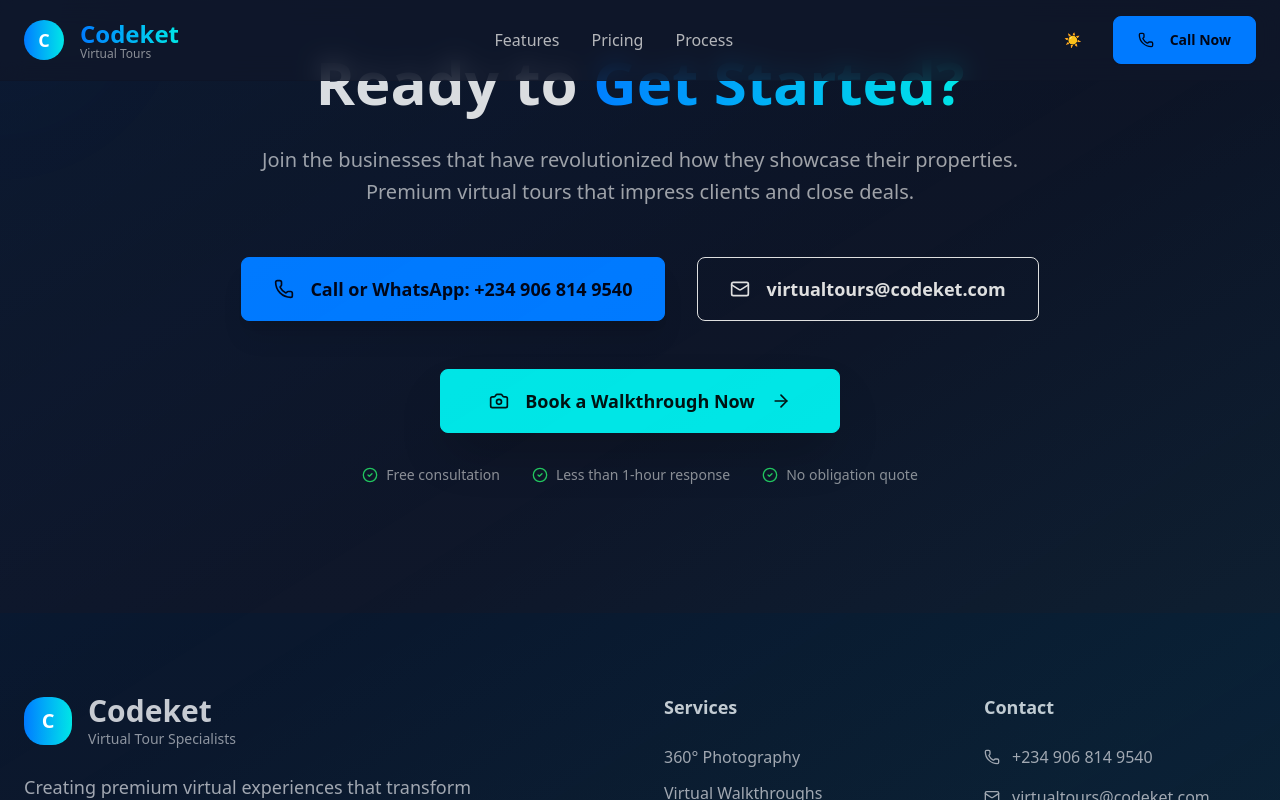
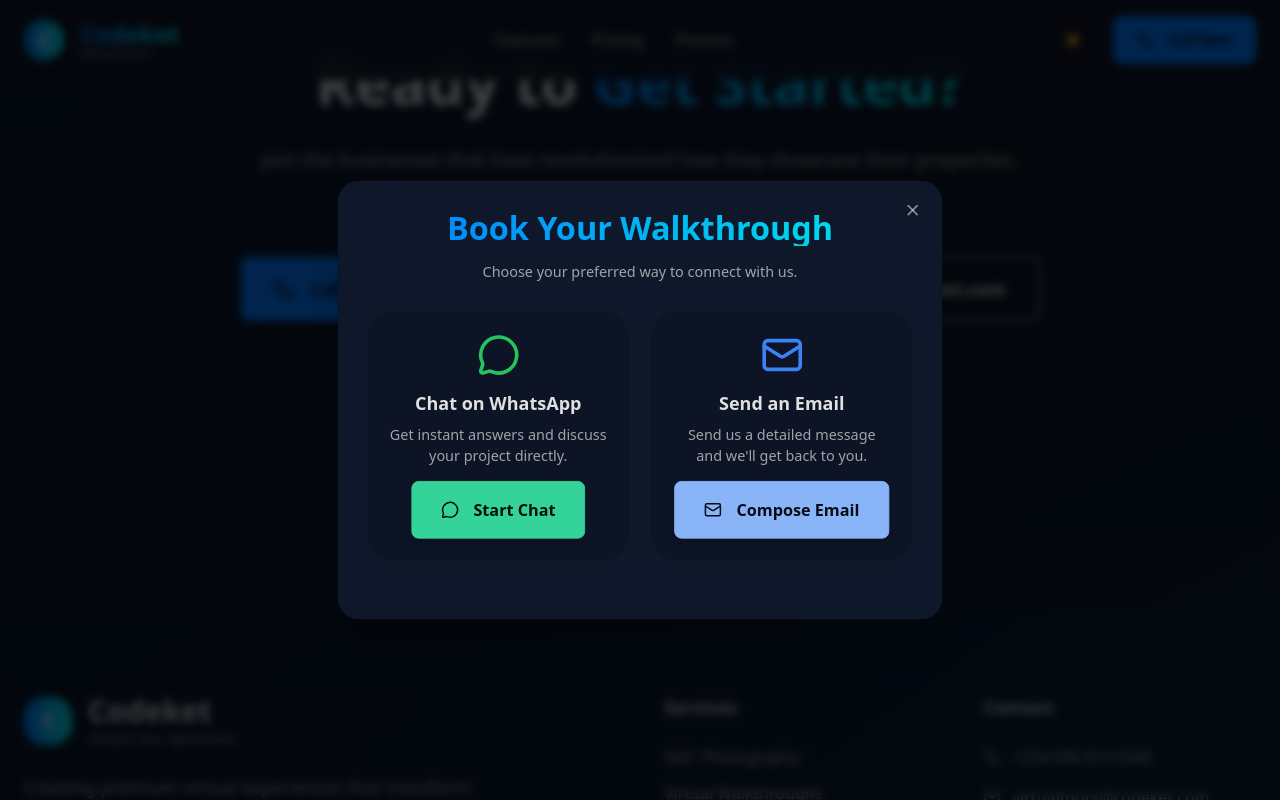
Before and after one commit to Bishir-tm/codeket-virtual-tours, a React (Vite) app: page / in a window 1280 px wide. Both pictures are taken after a click on the button "Book a Walkthrough Now". Shown: the part 5738-6538 px from the top of the page. Built offline with nearby package versions, Linux system fonts and the light colour scheme.

Commit message:
feat: implement booking modal

```diff
--- /dev/null
+++ b/src/components/BookingModal.jsx
@@ -0,0 +1,140 @@
+import React, { useState } from 'react';
+import { X, MessageCircle, Mail, Send } from 'lucide-react';
+
+const BookingModal = ({ isOpen, onClose }) => {
+  const [name, setName] = useState('');
+  const [email, setEmail] = useState('');
+  const [message, setMessage] = useState('');
+
+  if (!isOpen) return null;
+
+  const handleEmailSubmit = (e) => {
+    e.preventDefault();
+    // In a real application, you would send this data to a backend service
+    // For now, we'll just log it and provide a mailto link
+    console.log({ name, email, message });
+    const mailtoLink = `mailto:virtualtours@codeket.com?subject=Walkthrough Inquiry from ${name}&body=${message}%0A%0AFrom: ${email}`;
+    window.location.href = mailtoLink;
+    onClose(); // Close modal after attempting to send email
+  };
+
+  return (
+    <div className="fixed inset-0 z-[999] flex items-center justify-center bg-black bg-opacity-70 backdrop-blur-sm p-4">
+      <div className="modal-box bg-base-100 rounded-3xl shadow-2xl border border-base-300/20 max-w-2xl w-full p-8 relative">
+        <button
+          onClick={onClose}
+          className="btn btn-sm btn-circle btn-ghost absolute right-4 top-4 text-base-content/60 hover:text-primary"
+        >
+          <X className="w-5 h-5" />
+        </button>
+
+        <h3 className="font-bold text-4xl mb-4 text-center bg-gradient-to-r from-primary to-secondary bg-clip-text text-transparent">
+          Book Your Walkthrough
+        </h3>
+        <p className="text-center text-base-content/70 mb-8">
+          Choose your preferred way to connect with us.
+        </p>
+
+        <div className="grid md:grid-cols-2 gap-6 mb-8">
+          {/* WhatsApp Option */}
+          <div className="bg-base-200 rounded-2xl p-6 flex flex-col items-center justify-center text-center border border-base-300/20 hover:border-primary/30 transition-all duration-300 hover:shadow-lg">
+            <MessageCircle className="w-12 h-12 text-green-500 mb-4" />
+            <h4 className="font-bold text-xl mb-2">Chat on WhatsApp</h4>
+            <p className="text-base-content/70 mb-4">
+              Get instant answers and discuss your project directly.
+            </p>
+            <a
+              href="https://wa.me/2349068149540"
+              target="_blank"
+              rel="noopener noreferrer"
+              className="btn btn-success btn-lg px-8 shadow-md hover:shadow-xl transition-all duration-300"
+            >
+              <MessageCircle className="w-5 h-5 mr-2" />
+              Start Chat
+            </a>
+          </div>
+
+          {/* Email Option */}
+          <div className="bg-base-200 rounded-2xl p-6 flex flex-col items-center justify-center text-center border border-base-300/20 hover:border-primary/30 transition-all duration-300 hover:shadow-lg">
+            <Mail className="w-12 h-12 text-blue-500 mb-4" />
+            <h4 className="font-bold text-xl mb-2">Send an Email</h4>
+            <p className="text-base-content/70 mb-4">
+              Send us a detailed message and we'll get back to you.
+            </p>
+            <button
+              onClick={() => document.getElementById('email_form_modal').showModal()}
+              className="btn btn-info btn-lg px-8 shadow-md hover:shadow-xl transition-all duration-300"
+            >
+              <Mail className="w-5 h-5 mr-2" />
+              Compose Email
+            </button>
+          </div>
+        </div>
+
+        {/* Email Form Modal (hidden by default) */}
+        <dialog id="email_form_modal" className="modal">
+          <div className="modal-box bg-base-100 rounded-3xl shadow-2xl border border-base-300/20 max-w-xl w-full p-8 relative">
+            <form method="dialog">
+              <button className="btn btn-sm btn-circle btn-ghost absolute right-4 top-4 text-base-content/60 hover:text-primary">
+                <X className="w-5 h-5" />
+              </button>
+            </form>
+            <h3 className="font-bold text-3xl mb-4 text-center bg-gradient-to-r from-primary to-secondary bg-clip-text text-transparent">
+              Send Us a Message
+            </h3>
+            <p className="text-center text-base-content/70 mb-8">
+              Fill out the form below and we'll get back to you shortly.
+            </p>
+
+            <form onSubmit={handleEmailSubmit} className="space-y-4">
+              <div>
+                <label className="label">
+                  <span className="label-text text-base-content/80">Your Name</span>
+                </label>
+                <input
+                  type="text"
+                  placeholder="John Doe"
+                  className="input input-bordered w-full bg-base-200 border-base-300/20 focus:border-primary focus:ring-primary"
+                  value={name}
+                  onChange={(e) => setName(e.target.value)}
+                  required
+                />
+              </div>
+              <div>
+                <label className="label">
+                  <span className="label-text text-base-content/80">Your Email</span>
+                </label>
+                <input
+                  type="email"
+                  placeholder="you@example.com"
+                  className="input input-bordered w-full bg-base-200 border-base-300/20 focus:border-primary focus:ring-primary"
+                  value={email}
+                  onChange={(e) => setEmail(e.target.value)}
+                  required
+                />
+              </div>
+              <div>
+                <label className="label">
+                  <span className="label-text text-base-content/80">Your Message</span>
+                </label>
+                <textarea
+                  placeholder="Tell us about your project..."
+                  className="textarea textarea-bordered w-full h-32 bg-base-200 border-base-300/20 focus:border-primary focus:ring-primary"
+                  value={message}
+                  onChange={(e) => setMessage(e.target.value)}
+                  required
+                ></textarea>
+              </div>
+              <button type="submit" className="btn btn-primary btn-block btn-lg mt-6 shadow-lg hover:shadow-xl transition-all duration-300">
+                <Send className="w-5 h-5 mr-2" />
+                Send Message
+              </button>
+            </form>
+          </div>
+        </dialog>
+      </div>
+    </div>
+  );
+};
+
+export default BookingModal;
--- a/src/pages/Home.jsx
+++ b/src/pages/Home.jsx
@@ -28,11 +28,13 @@ import {
   TrendingUp,
   EyeOff,
 } from "lucide-react";
+import BookingModal from "../components/BookingModal";
 
 const CodeketLanding = () => {
   const [theme, setTheme] = useState("dark");
   const [showSampleTour, setShowSampleTour] = useState(false);
   const [mousePosition, setMousePosition] = useState({ x: 0, y: 0 });
+  const [isBookingModalOpen, setIsBookingModalOpen] = useState(false);
 
   useEffect(() => {
     document.documentElement.setAttribute("data-theme", theme);
@@ -685,11 +687,19 @@ const CodeketLanding = () => {
               </a>
             </div>
 
-            <button className="group btn btn-secondary btn-lg px-12 hover:scale-105 transition-all duration-300 shadow-2xl hover:shadow-secondary/25">
+            <button
+              onClick={() => setIsBookingModalOpen(true)}
+              className="group btn btn-secondary btn-lg px-12 hover:scale-105 transition-all duration-300 shadow-2xl hover:shadow-secondary/25"
+            >
               <Camera className="w-5 h-5 mr-2 group-hover:rotate-12 transition-transform" />
               Book a Walkthrough Now
               <ArrowRight className="w-5 h-5 ml-2 group-hover:translate-x-1 transition-transform" />
             </button>
+
+            <BookingModal
+              isOpen={isBookingModalOpen}
+              onClose={() => setIsBookingModalOpen(false)}
+            />
 
             <div className="mt-8 flex flex-wrap justify-center gap-8 text-sm text-base-content/60">
               <div className="flex items-center gap-2">
```
